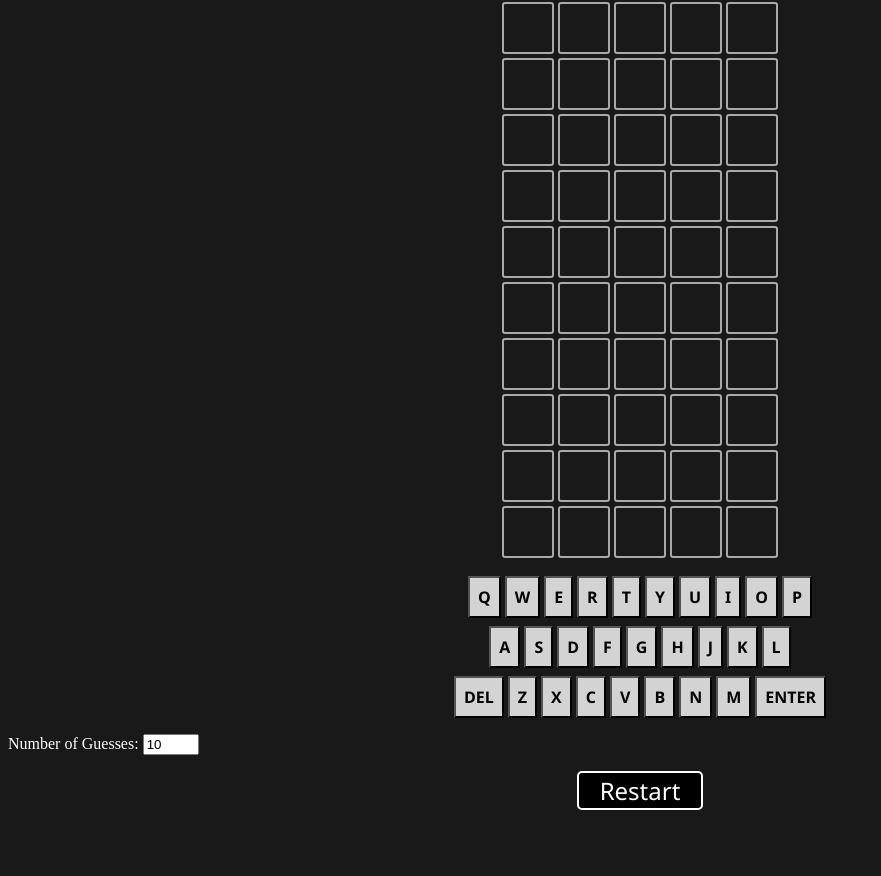
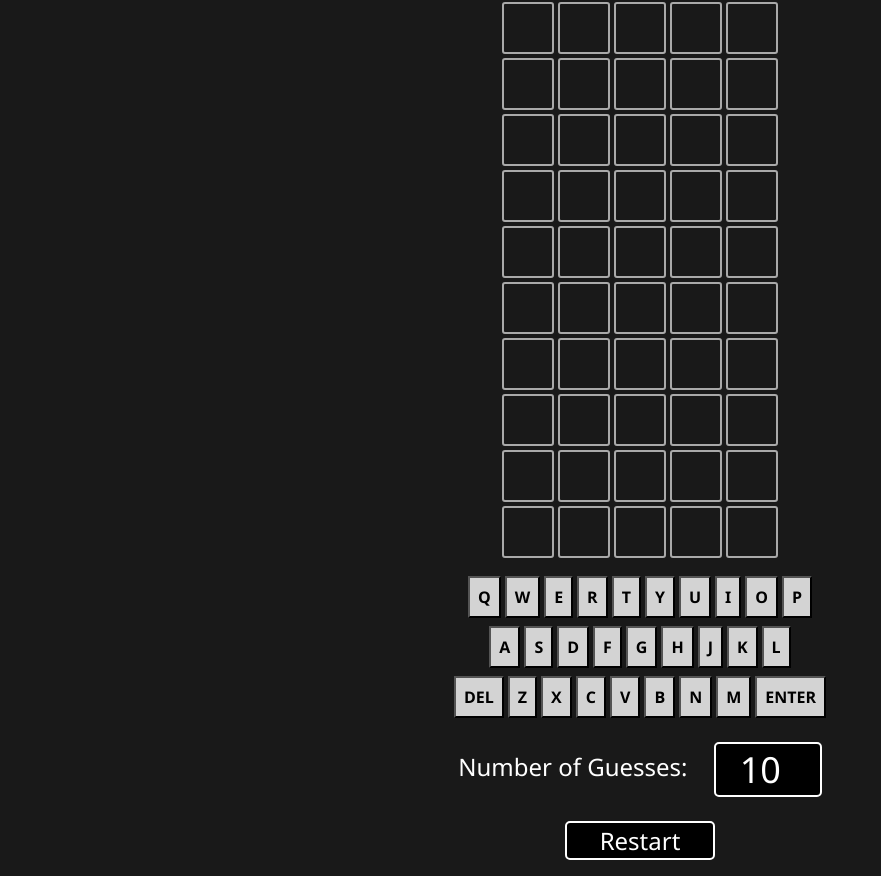
Before and after one commit to Gurge44/customized-wordle, a plain HTML site: page index.html in a window 1280 px wide. Shown: the part 86-962 px from the top of the page, without its empty margins (0-881 px from the left). Before the commit the page ends 912 px from the top, so only its background shows below. Drawn offline with nearby package versions, Linux system fonts and the light colour scheme.

Commit message:
Update style.css

```diff
--- a/style.css
+++ b/style.css
@@ -79,7 +79,7 @@ body {
 }
 
 #restart {
-    width: 10%;
+    width: 150px;
     font-family: 'Segoe UI', Tahoma, Geneva, Verdana, sans-serif;
     font-size: 1.5em;
     text-align: center;
@@ -88,4 +88,36 @@ body {
     border: 2px white solid;
     border-radius: 5px;
     vertical-align: middle;
+    transition: 0.25;
 }
+
+#restart:hover {
+    transition: 0.25s;
+    color: rgba(0, 0, 0, 10%);
+    border: 2px black solid;
+    color: grey;
+}
+
+#numOfGuessesType {
+    width: 100px;
+    font-family: 'Segoe UI', Tahoma, Geneva, Verdana, sans-serif;
+    font-size: 1.5em;
+    text-align: center;
+    background-color: black;
+    color: white;
+    border: 2px white solid;
+    border-radius: 5px;
+    vertical-align: middle;
+    margin: auto;
+    margin-left: 20px;
+}
+
+#numOfGuesses {
+    text-align: center;
+    font-family: 'Segoe UI', Tahoma, Geneva, Verdana, sans-serif;
+    font-size: 1.5em;
+    text-align: center;
+    color: white;
+    border-radius: 5px;
+    vertical-align: middle;
+}
```
